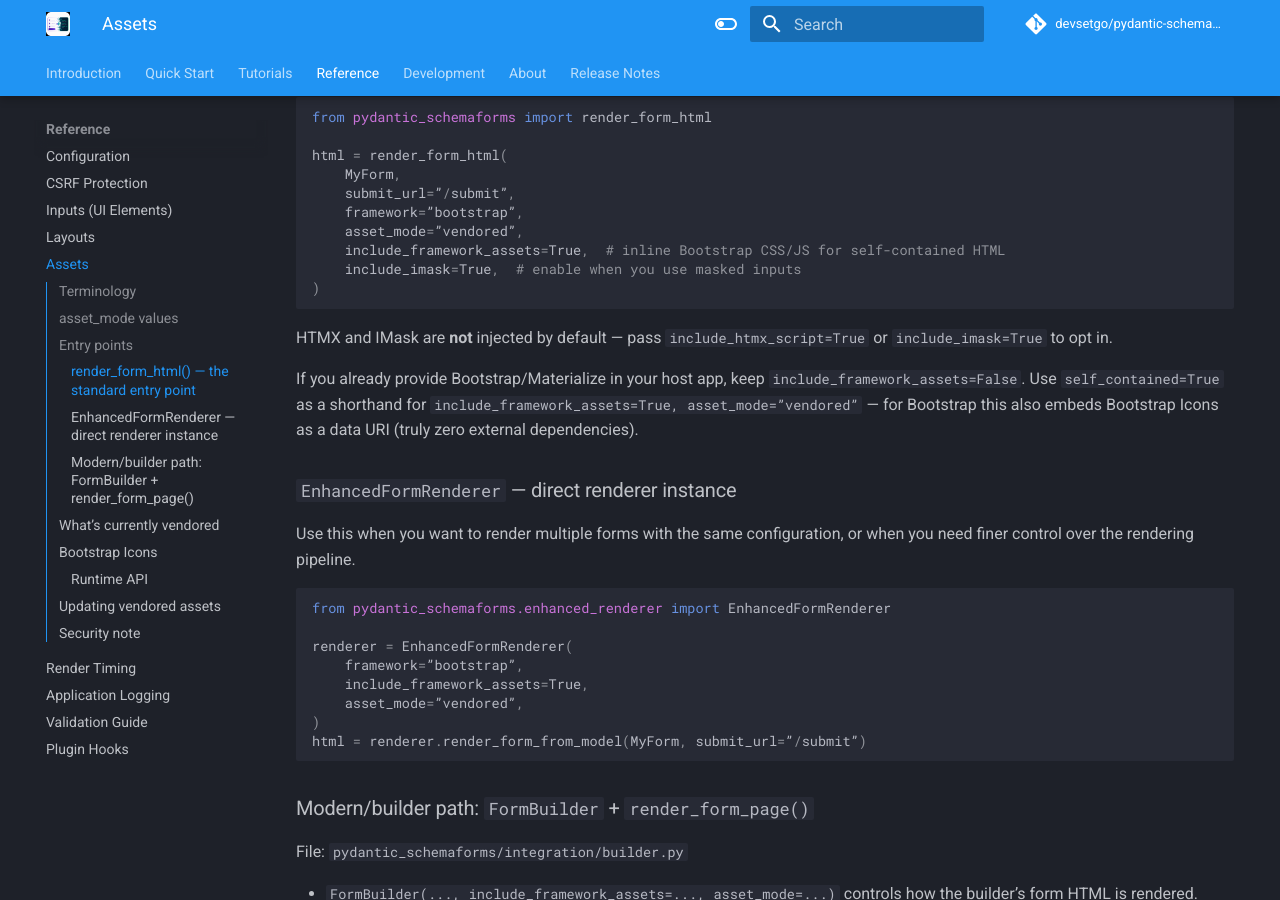
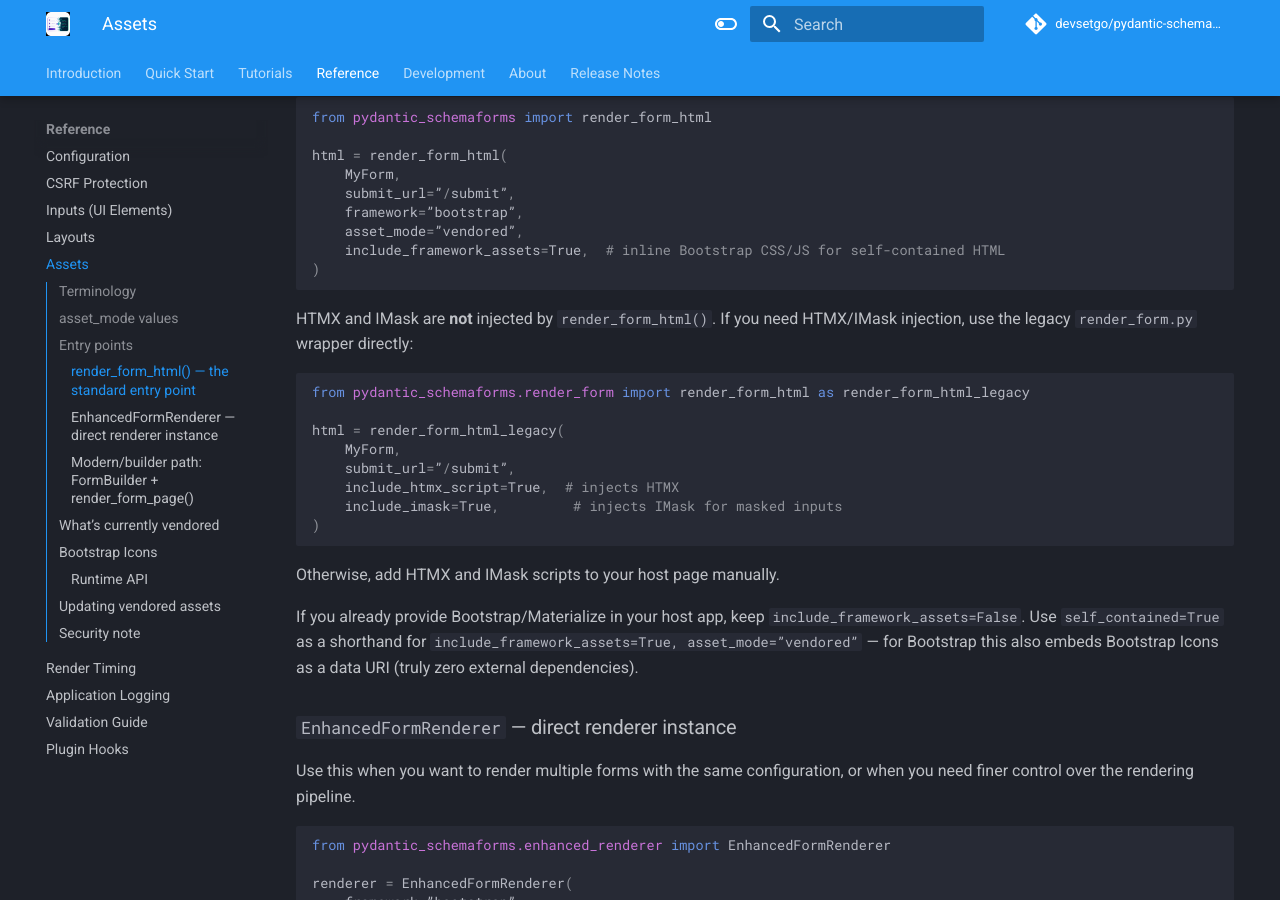
Before and after one commit to devsetgo/pydantic-schemaforms, an MkDocs documentation site: the page built from docs/assets.md, in a window 1280 px wide and 900 px high, scrolled down 1038 px. Built offline with MkDocs 1.6.1 and Material for MkDocs 9.7.7, drawn with Linux system fonts in a browser that asks for light colours; comment, search, counter and statistics services are not loaded; the version menu is left out.

Commit message:
docs: fix D4 docs issues — stale errors format, stale schema_form imports, misleading include_imask docs
- docs/index.md: fix errors = e.errors() → dict comprehension in Flask example where
  errors are passed to render_form() (List[dict] vs Dict[str,str] mismatch)
- docs/index.md: replace two `from pydantic_schemaforms.schema_form import` with
  top-level `from pydantic_schemaforms import` (stale internal path)
- docs/assets.md: remove include_imask=True from render_form_html() example (silently
  ignored — param only exists in legacy render_form.py wrapper); add a separate example
  showing the legacy wrapper path for HTMX/IMask injection

Co-Authored-By: Claude Sonnet 4.6 <noreply@anthropic.com>

````diff
--- a/docs/assets.md
+++ b/docs/assets.md
@@ -41,11 +41,23 @@ html = render_form_html(
     framework=”bootstrap”,
     asset_mode=”vendored”,
     include_framework_assets=True,  # inline Bootstrap CSS/JS for self-contained HTML
-    include_imask=True,  # enable when you use masked inputs
 )
 ```
 
-HTMX and IMask are **not** injected by default — pass `include_htmx_script=True` or `include_imask=True` to opt in.
+HTMX and IMask are **not** injected by `render_form_html()`. If you need HTMX/IMask injection, use the legacy `render_form.py` wrapper directly:
+
+```python
+from pydantic_schemaforms.render_form import render_form_html as render_form_html_legacy
+
+html = render_form_html_legacy(
+    MyForm,
+    submit_url=”/submit”,
+    include_htmx_script=True,  # injects HTMX
+    include_imask=True,         # injects IMask for masked inputs
+)
+```
+
+Otherwise, add HTMX and IMask scripts to your host page manually.
 
 If you already provide Bootstrap/Materialize in your host app, keep `include_framework_assets=False`.
 Use `self_contained=True` as a shorthand for `include_framework_assets=True, asset_mode=”vendored”` — for Bootstrap this also embeds Bootstrap Icons as a data URI (truly zero external dependencies).
````
Also changed, not shown: docs/index.md (+3 -3 lines).
